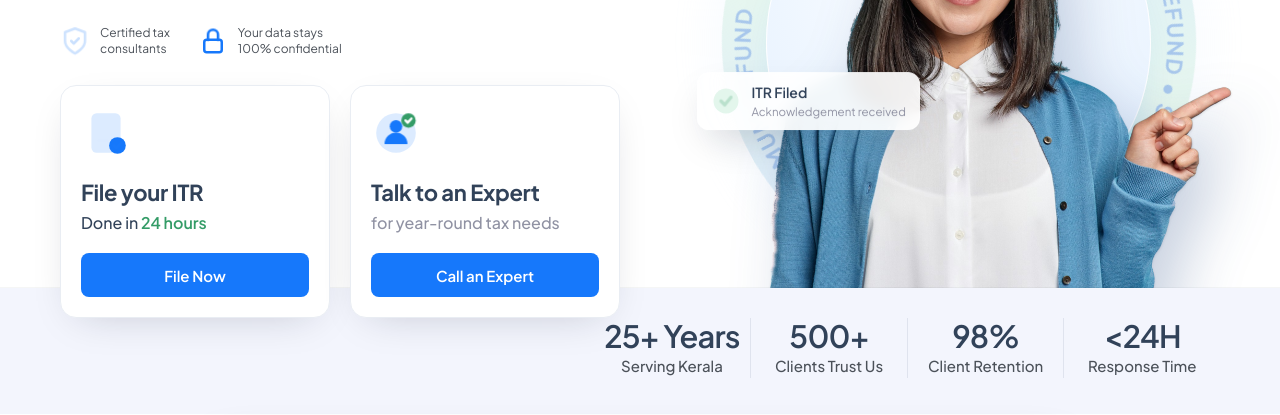
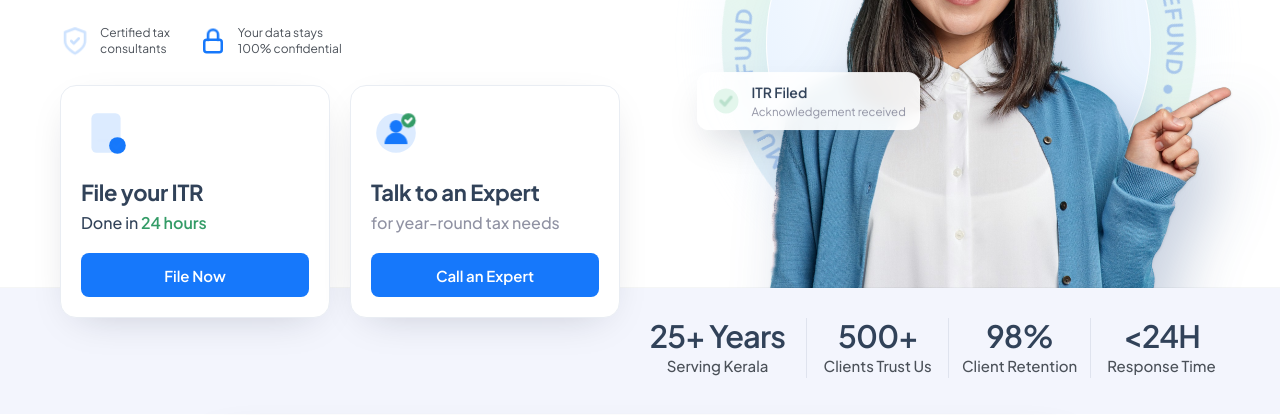
Before and after one commit to JIBINHUB/friendstaxpoint, a plain HTML site: page index.html in a window 1280 px wide. Shown: the part 385-800 px from the top of the page. Drawn offline with Linux system fonts and the light colour scheme.

Commit message:
Shift hero stats row right
Co-Authored-By: Claude Opus 5.5 <noreply@anthropic.com>

```diff
--- a/styles.css
+++ b/styles.css
@@ -149,7 +149,7 @@ svg { width: 24px; height: 24px; fill: none; stroke: currentColor; stroke-width:
 .chip--b b { font-size: 20px; color: var(--green); }
 @keyframes float { 0%, 100% { transform: translateY(0); } 50% { transform: translateY(-10px); } }
 
-.stats { display: grid; grid-template-columns: repeat(4, 1fr); padding: 30px 0 36px; width: 54%; margin-left: auto; }
+.stats { display: grid; grid-template-columns: 1.25fr 1fr 1fr 1fr; padding: 30px 0 36px; width: 52%; margin-left: auto; margin-right: -12px; }
 .stats div { text-align: center; }
 .stats div + div { border-left: 1px solid #dfe3ee; }
 .stats b { display: block; font-size: clamp(24px, 2.4vw, 34px); font-weight: 600; letter-spacing: -.8px; line-height: 1.16; }
```
